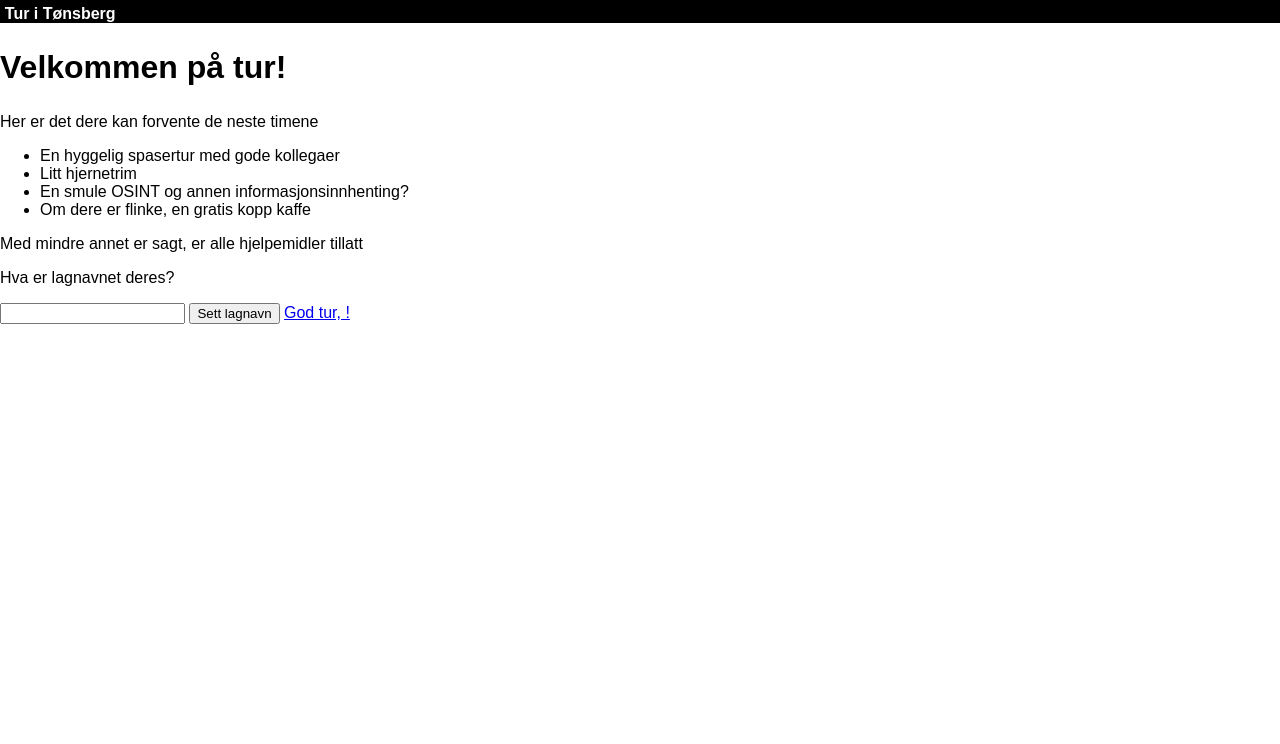
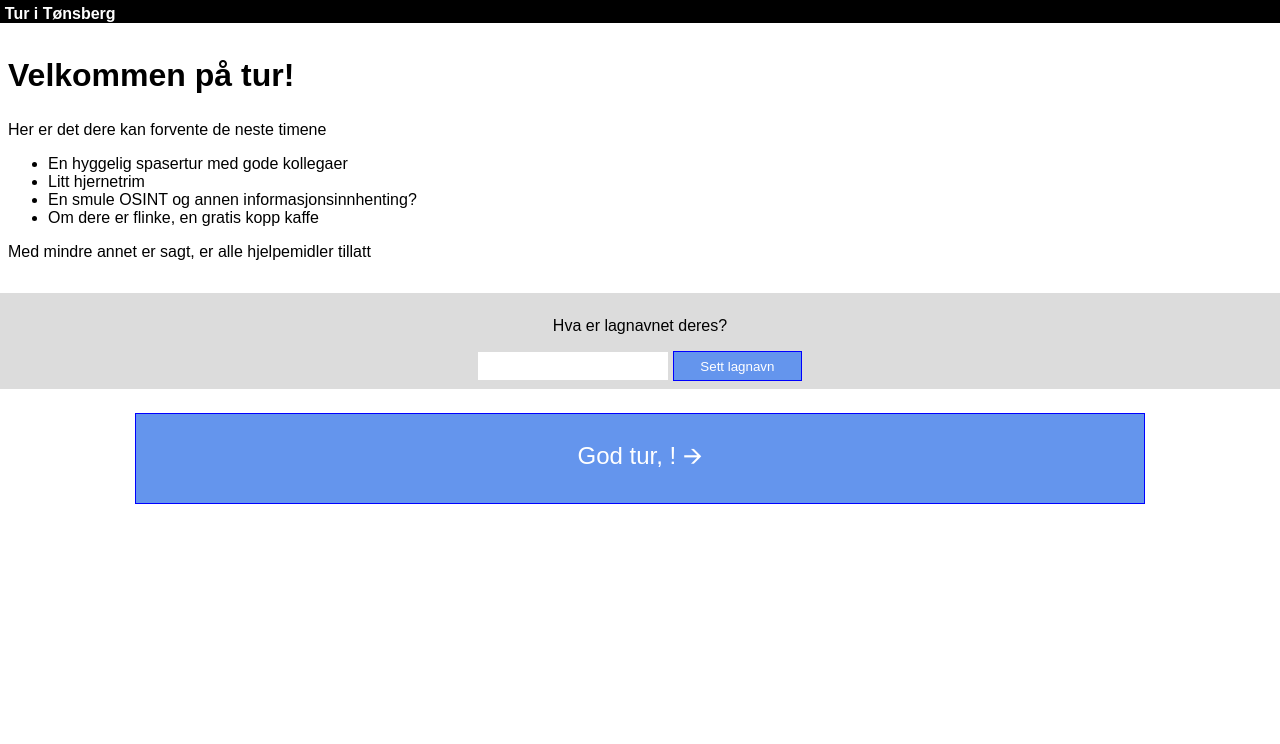
Before and after one commit to martstr/tonsbergtur, a Django app: page / in a window 1280 px wide. Shown: the top 744 px of the page. Run offline with Django 4.2, Linux system fonts and the light colour scheme; the visitor is signed in with stand-in values (Sample User, id 1); some libraries are stand-ins or nearby versions.

Commit message:
Visuelle oppdateringer

```diff
--- a/tonsbergtur/rebus/static/rebus/style.css
+++ b/tonsbergtur/rebus/static/rebus/style.css
@@ -81,7 +81,7 @@
     font-size: xx-large;
 }
 
-#mainmatter h3 {
+/*#mainmatter h3 {
     display: block;
     background-color: blue;
     color: white;
@@ -94,7 +94,7 @@
     height: 100%;
     color: white;
     text-decoration: none;
-}
+}*/
 
 footer {
     background-color: black;
@@ -108,3 +108,105 @@
 footer .easteregg {
     color: black;
 }
+
+div.content {
+    padding: .5em;
+}
+
+a#godturknapp{
+    display: block;
+    border: 1px solid blue;
+    background-color: cornflowerblue;
+    color: white;
+    font-size: 150%;
+    margin: auto;
+    margin-top: 1em;
+    padding: 1em;
+    text-align: center;
+    width: 75%;
+    text-decoration: none;
+}
+
+a#godturknapp::after, a.gavidere::after {
+    content: " 🡪"
+}
+
+a.gavidere {
+    display: block;
+    border: 1px solid blue;
+    background-color: cornflowerblue;
+    color: white;
+    margin: auto;
+    margin-top: .5em;
+    padding: .5em 2em;
+    text-align: center;
+    width: 75%;
+    text-decoration: none;
+}
+
+div#login, div#goahead {
+    display: block;
+    margin-top: .5em;
+    margin-bottom: .5em;
+    padding: .5em;
+    background-color: gainsboro;
+    text-align: center;
+}
+
+div#login label {
+    display: none;
+}
+
+input[type=text], input[type=password], input[type=number] {
+    padding: .5em;
+    border: none;
+}
+
+input[type=submit], input[type=button], button {
+    padding: .5em 2em;
+    border: 1px solid blue;
+    background-color: cornflowerblue;
+    color: white;
+}
+
+details {
+    margin-bottom: .5em;
+    background-color: gainsboro;
+}
+
+details summary {
+    cursor: pointer;
+    background-color: cornflowerblue;
+    color: white;
+    padding-top: .2em;
+    padding-bottom: .2em;
+}
+
+details.correct summary {
+    background-color: limegreen;
+}
+
+details.correct summary::after {
+    content: " ✓";
+    font-weight: bold;
+}
+
+details summary h3 {
+    font-weight: normal;
+}
+
+details summary > * {
+    display: inline;
+}
+
+details > div {
+    padding: .3em;
+}
+
+details > div > div.form {
+    text-align: center;
+}
+
+p.given_answer {
+    font-weight: bold;
+}
--- a/tonsbergtur/rebus/templatetags/rebus_extras.py
+++ b/tonsbergtur/rebus/templatetags/rebus_extras.py
@@ -17,3 +17,7 @@
 @register.simple_tag
 def location_title(location, user):
     return location.location_found(user)
+
+@register.simple_tag
+def get_accepted_answer(problem, user):
+    return problem.get_accepted_answer(user)
--- a/tonsbergtur/templates/index.html
+++ b/tonsbergtur/templates/index.html
@@ -3,6 +3,7 @@
 {% block title %}Tur i Tønsberg{% endblock %}
 
 {% block content %}
+<div class="content">
     <h2>Velkommen på tur!</h2>
     <p>Her er det dere kan forvente de neste timene</p>
     <ul>
@@ -12,12 +13,17 @@
         <li>Om dere er flinke, en gratis kopp kaffe</li>
     </ul>
     <p>Med mindre annet er sagt, er alle hjelpemidler tillatt</p>
+</div>
+
 {% if user.is_authenticated %}
+<div id="goahead">
     <p>Hva er lagnavnet deres?</p>
-    <input id="teamname" name="teamname" value="{{ user.extendeduser.team_name }}" />
+    <input type="text" id="teamname" name="teamname" value="{{ user.extendeduser.team_name }}" />
     <input type="button" value="Sett lagnavn" onclick="teamNameSubmit()" />
+</div>
 <a id="godturknapp" href="{% url 'rebus:location-list' %}">God tur, {{ user.extendeduser.team_name }}!</a>
 {% else %}
+<div id="login">
     <p>Logg inn for å fortsette</p>
     <form method="post" action="{% url 'login' %}">
         {% csrf_token %}
@@ -25,12 +31,13 @@
         <p class="loginerror">Feil brukernavn og passord. Prøv igjen.</p>
         {% endif %}
 
-    <p><label for="id_username">Brukernavn:</label> <input id="id_username" type="text" name="username" maxlength="30" /></p>
-    <p><label for="id_password">Passord:</label> <input type="password" name="password" id="id_password" /></p>
+        <p><label for="id_username">Brukernavn:</label> <input id="id_username" type="text" name="username" maxlength="30" placeholder="Brukernavn" /></p>
+        <p><label for="id_password">Passord:</label> <input type="password" name="password" id="id_password" placeholder="Passord" /></p>
 
         <input type="submit" value="Logg in" />
         <input type="hidden" name="next" value="{{ request.get_full_path }}" />
     </form>
+</div>
 {% endif %}
 
 {% endblock %}
```
Also changed, not shown: tonsbergtur/rebus/models.py (+9 -0 lines), tonsbergtur/rebus/templates/rebus/location_detail.html (+32 -4 lines), tonsbergtur/rebus/templates/rebus/location_list.html (+6 -3 lines). Lines whose indentation alone changed are shown as unchanged.
